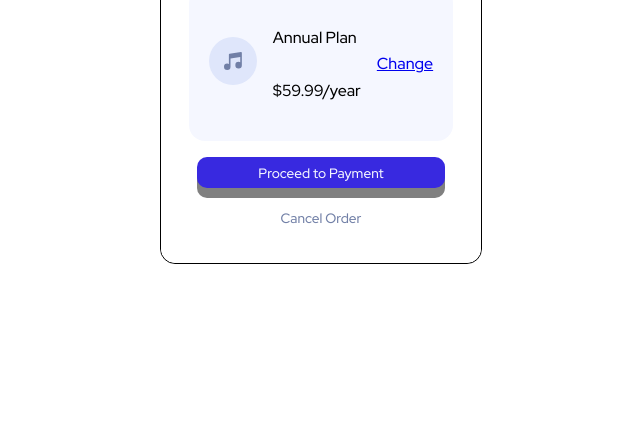
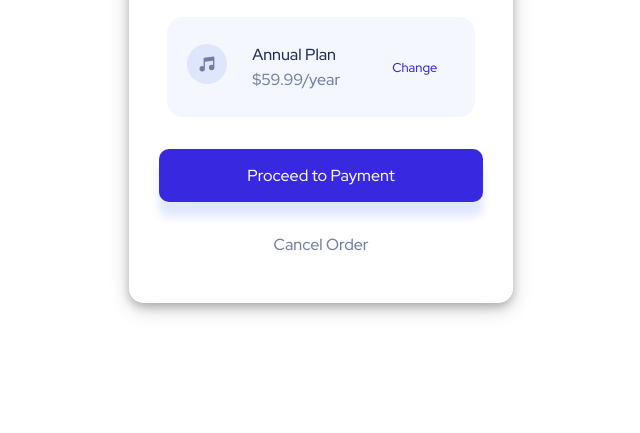
Before and after one commit to sugengpriyanto/order-summary-component-main, a plain HTML site: page order-summary-component-main/index.html in a window 1280 px wide. Shown: the part 367-800 px from the top of the page, without its empty margins (319-959 px from the left). Drawn offline with Linux system fonts and the light colour scheme.

Commit message:
Challenge solved

```diff
--- a/order-summary-component-main/index.html
+++ b/order-summary-component-main/index.html
@@ -28,8 +28,8 @@
           <img src="./images/icon-music.svg" alt="">
         </div>
         <div class="media">
-          <p>Annual Plan</p>
-          <p>$59.99/year</p>
+          <p id="plan">Annual Plan</p>
+          <p id="price">$59.99/year</p>
         </div>
         <div class="change">
           <a href="#">Change</a>
--- a/order-summary-component-main/styles.css
+++ b/order-summary-component-main/styles.css
@@ -21,16 +21,16 @@ body {
 }
 
 .card {
-    width: 25vw;
+    width: 30vw;
     border-radius: 15px;
-    border: 1px solid black;
+    box-shadow: 0 4px 8px 0 rgba(0, 0, 0, 0.2), 0 6px 20px 0 rgba(0, 0, 0, 0.19);
 }
 
 .card-img {
     width: 100%;
     border-top-left-radius: 15px;
     border-top-right-radius: 15px;
-    margin-bottom: 0;
+    margin: 0;
 }
 
 .card-content {
@@ -46,7 +46,8 @@ body {
 
 .title {
     text-align: center;
-    margin: 0.75em;
+    margin: 0.25em 0.5em;
+    padding: 1em;
 }
 
 .title h1 {
@@ -55,23 +56,60 @@ body {
 }
 
 .title p {
-    color: var(--Desaturatedblue)
+    color: var(--Desaturatedblue);
+    font-size: 1em;
+    margin-bottom: 0;
 }
 
 .content {
     display: flex;
-    justify-content: center;
+    justify-content: start;
     align-items: center;
     background-color: var(--veryPaleBlue);
     padding: 0.5em 1.25em;
     border-radius: 1em;
+    margin: 0 0 1em 0;
+    width: 70%;
+}
+
+.ico {
+    flex: 1;
     margin: 0;
+}
+
+.ico img {
+    width: 2.5em;
 }
 
 .media {
     display: flex;
     flex-direction: column;
-    margin: 1em;
+    margin: 1em 1em 1em 0;
+    flex: 2;
+}
+
+.media p {
+    margin: 0.15em;
+    padding: 0;
+    font-size: 1em;
+}
+
+#plan {
+    color: var(--Darkblue);
+}
+
+#price {
+    color: var(--Desaturatedblue);
+}
+
+.change {
+    flex: 1;
+}
+
+.change a {
+    font-size: 0.8em;
+    color: var(--brightBlue);
+    text-decoration: none;
 }
 
 .footer {
@@ -85,22 +123,41 @@ body {
 #pay {
     color: var(--veryPaleBlue);
     font-family: 'Red Hat Display', sans-serif;
-    font-size: 0.85em;
-    padding: 0.5em 4.5em;
+    font-size: 1em;
+    padding: 1em 5.5em;
     background-color: var(--brightBlue);
     border-radius: 10px;
     border: none;
     margin-bottom: 1em;
-    box-shadow: 0px 10px gray;
+    box-shadow: 0px 15px 10px var(--paleBlue);
+    cursor: pointer;
 }
 
 #cancel {
     font-family: 'Red Hat Display', sans-serif;
-    font-size: 0.85em;
-    padding: 0.5em 4.5em;
-    background-color: white;
+    font-size: 1em;
+    padding: 1em 5.5em;
+    background-color: transparent;
     color: var(--Desaturatedblue);
     border-radius: 10px;
     border: none;
     margin-bottom: 1em;
+    cursor: pointer;
 }
+
+
+/* Active State */
+#cancel:hover {
+    color: var(--Darkblue);
+}
+
+#pay:hover {
+    color: var(--Darkblue);
+    background-color: var(--Desaturatedblue);
+}
+
+.change a:hover {
+    color: var(--Desaturatedblue);
+}
+
+/* Responsive */
```
